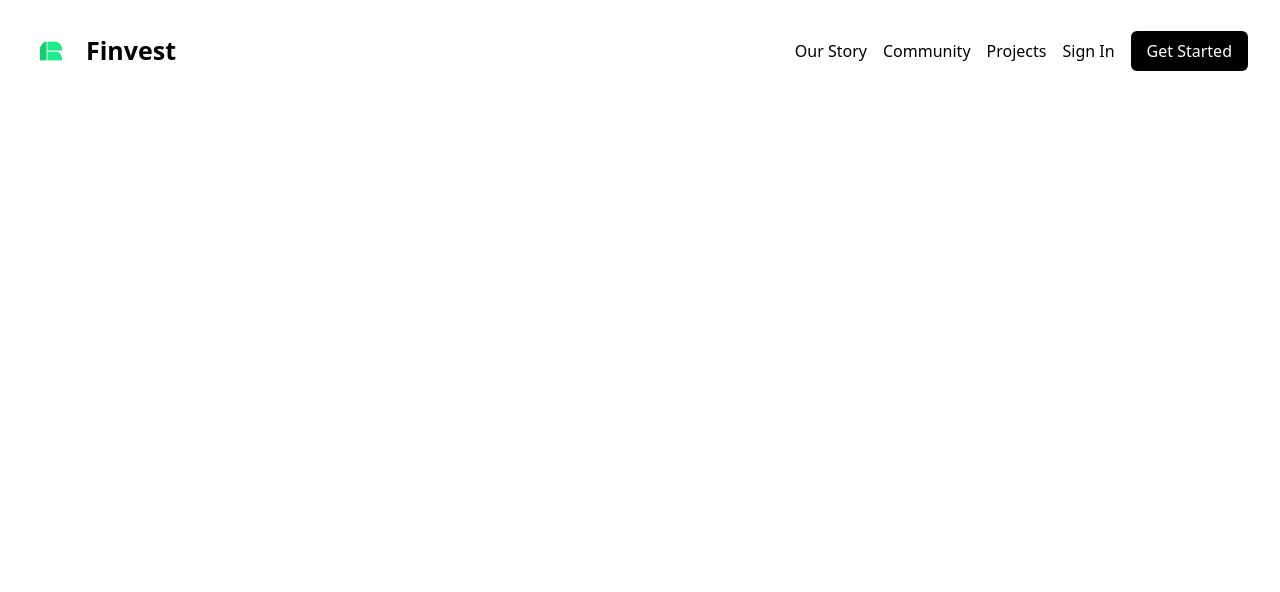
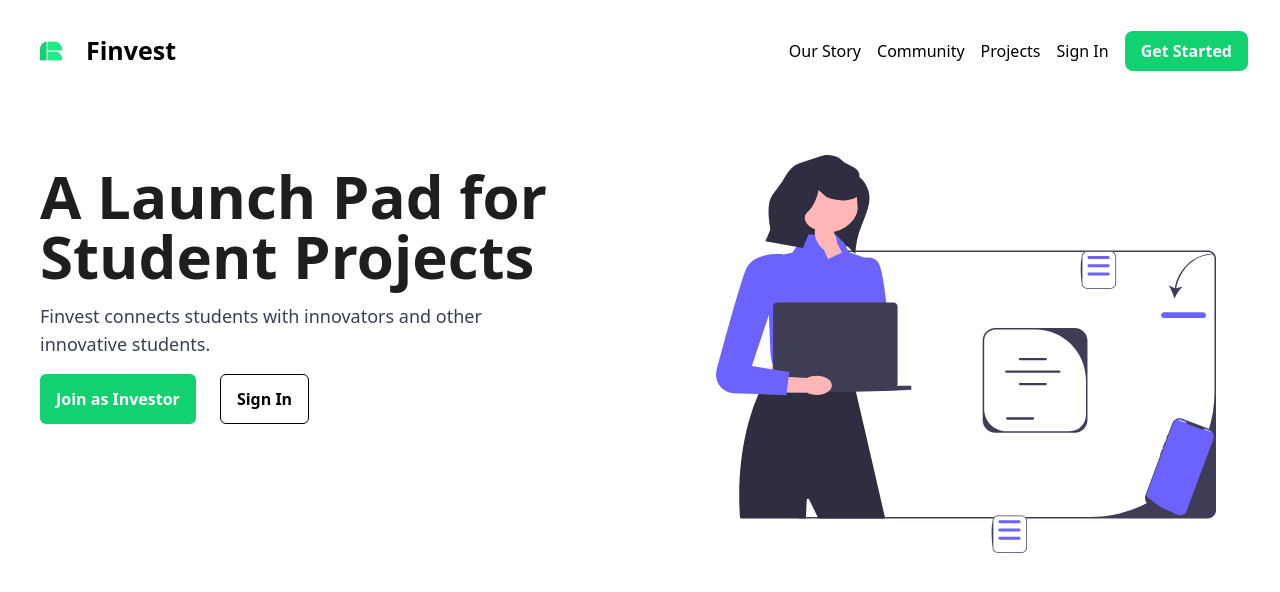
Before and after one commit to Ange-Constance/Codextreme, a React (Vite) app in the folder codeXtreme/: page / in a window 1280 px wide. Shown: the top 592 px of the page. Built offline with nearby package versions, Linux system fonts and the light colour scheme.

Commit message:
Landing Page

```diff
--- a/codeXtreme/src/Pages/LandingPage.jsx
+++ b/codeXtreme/src/Pages/LandingPage.jsx
@@ -1,7 +1,34 @@
 import Navbar from "../components/Navbar"
+import Image from "../assets/project.svg"
 function LandingPage() {
   return (
+    <div>
+
     <Navbar />
+    <div className="flex-grow p-8">
+      {/* Left side content */}
+      <div className="max-w-lg ml-2">
+        <h1 className="text-6xl text-tertiary font-bold mb-4">A Launch Pad for Student Projects</h1>
+        <p className="text-gray-700 text-lg">
+          Finvest connects students with innovators and other innovative students.
+        </p>
+        <div className="mt-4 flex space-x-6 mt-4">
+          <button className="bg-primary text-white px-4 py-3 rounded-md font-bold">
+            Join as Investor
+          </button>
+          <button className="border border-black text-black px-4 py-3 rounded-md font-bold">
+            Sign In
+          </button>
+        </div>
+      </div>
+
+      {/* Right side content */}
+      <div className="flex items-center float-right mt-[-320px]">
+        <img src={Image} alt="Image" className="w-[500px] h-[500px] mr-8 mb-10" />
+        {/* Add your beautiful graphics or icons here */}
+      </div>
+    </div>
+    </div>
   )
 }
 
--- a/codeXtreme/src/components/Navbar.jsx
+++ b/codeXtreme/src/components/Navbar.jsx
@@ -19,7 +19,7 @@ const Navbar = () => {
           <li><a href="#" className="text-black">Sign In</a></li>
         </ul>
 
-        <button className="bg-black text-white py-2 px-4 rounded-md ml-4">
+        <button className="bg-primary text-white py-2 px-4 rounded-lg ml-4 font-bold">
           Get Started
         </button>
       </div>
```
Also changed, not shown: codeXtreme/src/assets/project.svg (added).
